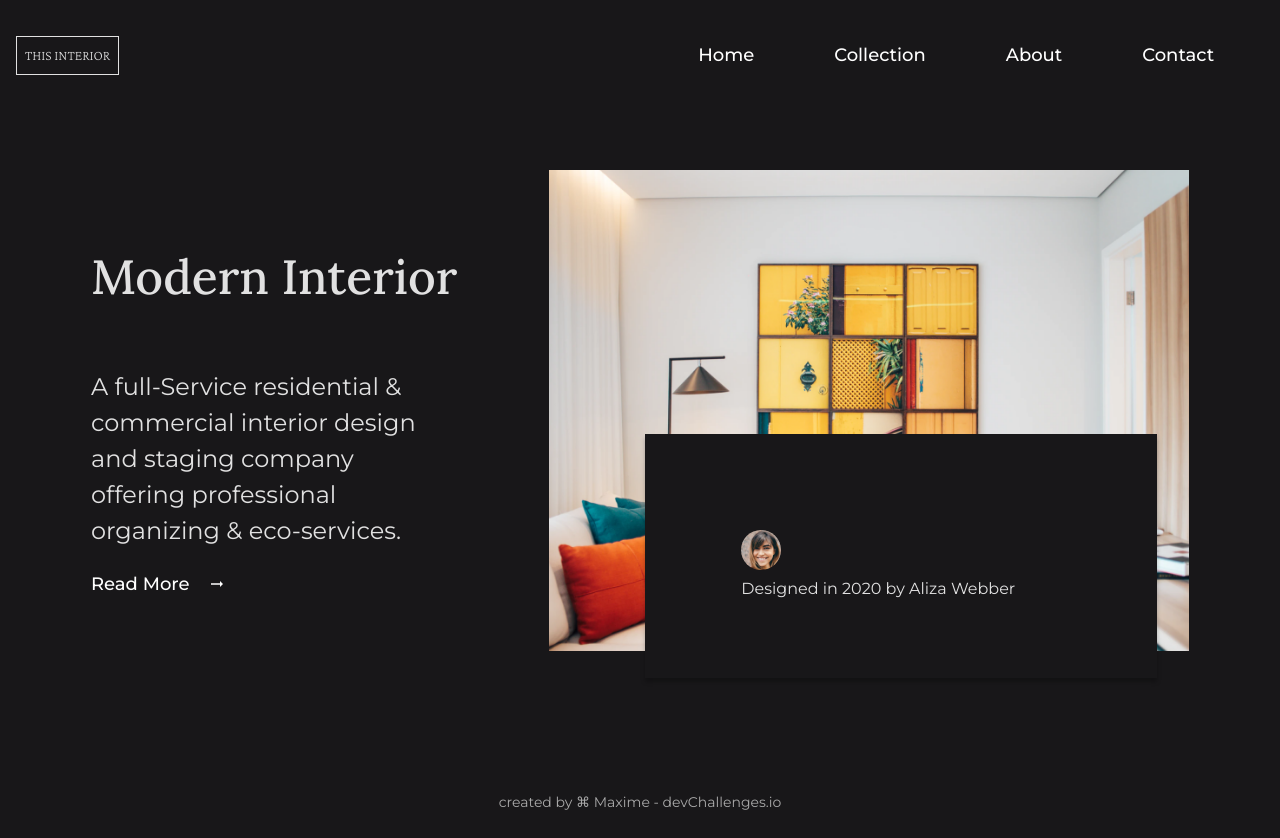
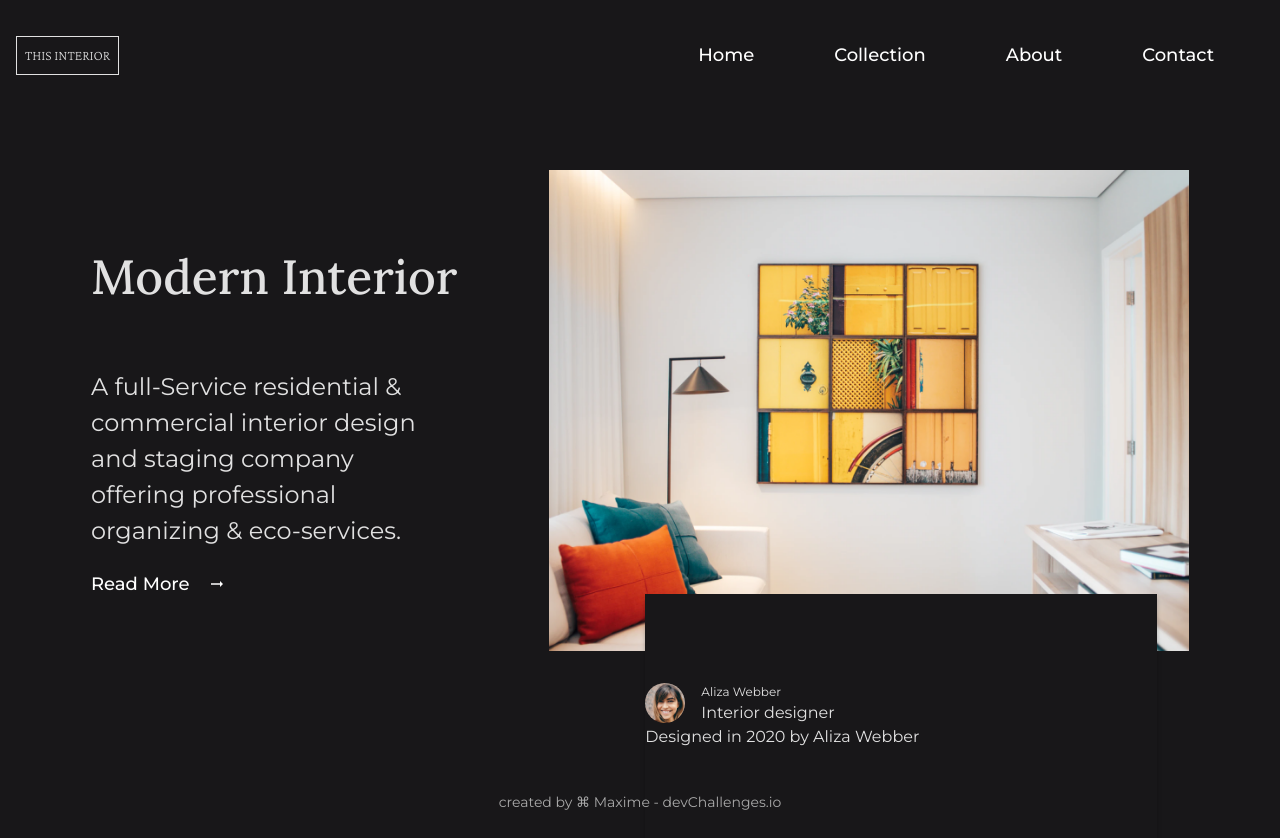
Before and after one commit to maax6/vite-designer, a React (Vite) app: page / in a window 1280 px wide. Before the commit the page ends 813 px from the top, so only its background shows below. Built offline with nearby package versions, Linux system fonts and the light colour scheme.

Commit message:
add card
TODO card font & sizing

```diff
--- a/src/Components/Nav/_nav.scss
+++ b/src/Components/Nav/_nav.scss
@@ -19,7 +19,7 @@
         color: #ffffff;
         background-color: #181719;
         padding: 0 4% 0 0 ;
-        gap: 80px;
+        column-gap: 200px;
         @media screen and (max-width: 768px) {
             flex-direction: column;
             position: absolute;
@@ -34,7 +34,9 @@
             display: none;
             gap: 1em;
         }
-
+        @media screen and (max-width: 1300px) {
+            gap:80px
+        }
         &--active {
             @media screen and (max-width: 768px) {
                 display: flex;
--- a/src/Components/Welcome/_welcome.scss
+++ b/src/Components/Welcome/_welcome.scss
@@ -71,22 +71,33 @@
         display: flex;
         flex-direction: column;
         position: absolute;
+        justify-content: center;
+        align-items: baseline;
         background-color: #181719;
         box-shadow: 0px 4px 4px rgba(0, 0, 0, 0.25);
         left: 15%;
-        bottom: -20px;
+        bottom: -180px;
         height: 50%;
-        padding: 15%;
+
         width: 80%;
         &__person {
+            display: flex;
             flex-direction: row;
+            gap: 1em;
             &__pic {
                 border-radius: 50%;
                 height: 40px;
                 width: 40px;
             }
             &__infos {
+                display: flex;
                 flex-direction: column;
+                &__name{
+                    font-size: 12px;
+                }
+                &__position{
+
+                }
             }
         }
     }
--- a/src/Components/Welcome/index.jsx
+++ b/src/Components/Welcome/index.jsx
@@ -30,10 +30,19 @@ export function Welcome() {
                     />
                     <div className="welcome__card">
                         <div className="welcome__card__person">
-                            <img className='welcome__card__person__pic' src={aliza} alt="Aliza's portrait" />
-                            <div className='welcome__card__person__infos'></div>
+                            <img
+                                className="welcome__card__person__pic"
+                                src={aliza}
+                                alt="Aliza's portrait"
+                            />
+                            <div className="welcome__card__person__infos">
+                                <span className='welcome__card__person__infos__name'>Aliza Webber</span>
+                                <span className='welcome__card__person__infos__position'>Interior designer</span>
+                            </div>
                         </div>
-                        <div className="welcome__card__designedBy">Designed in 2020 by Aliza Webber</div>
+                        <div className="welcome__card__designedBy">
+                            Designed in 2020 by Aliza Webber
+                        </div>
                     </div>
                 </div>
             </div>
```
